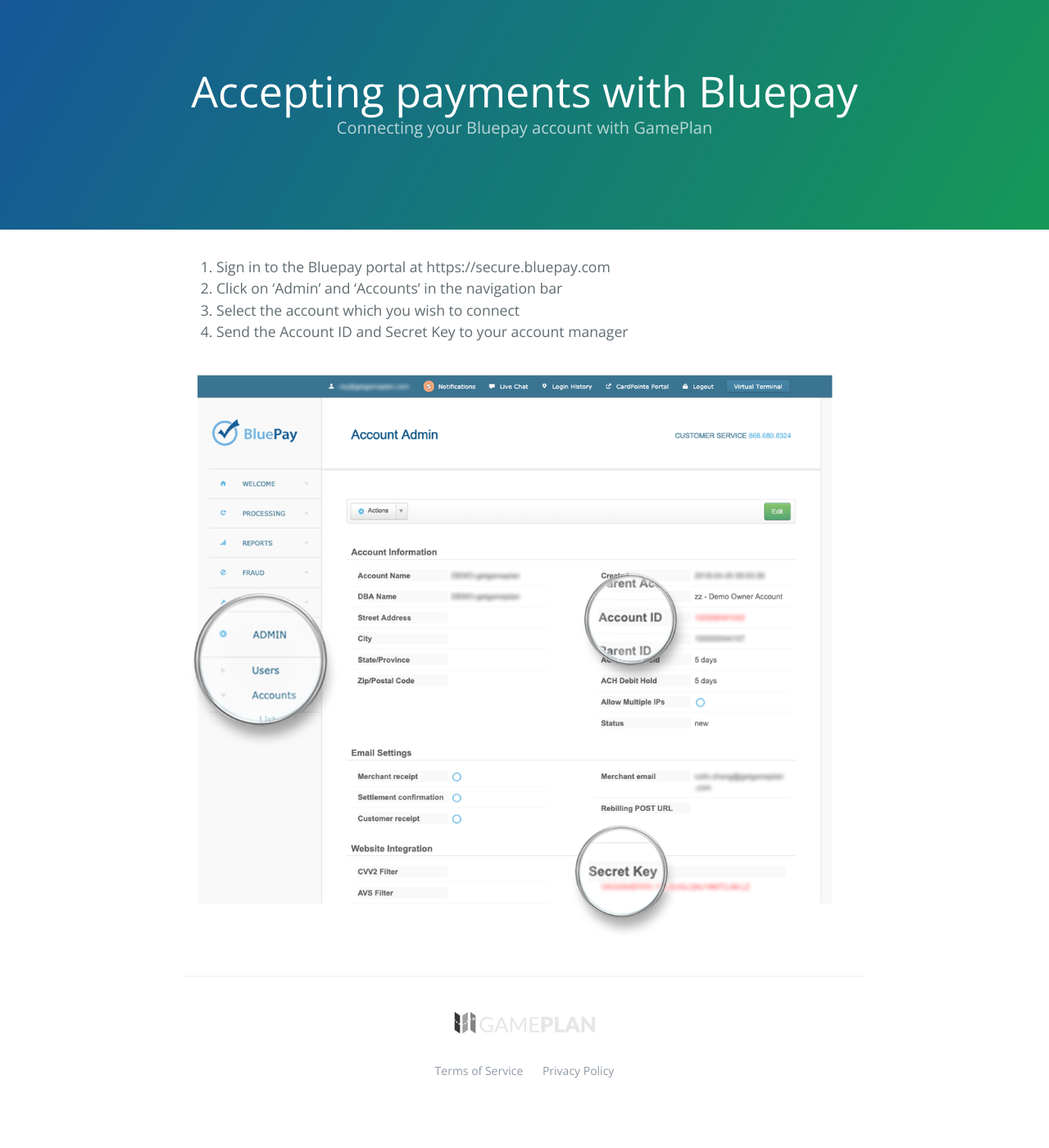
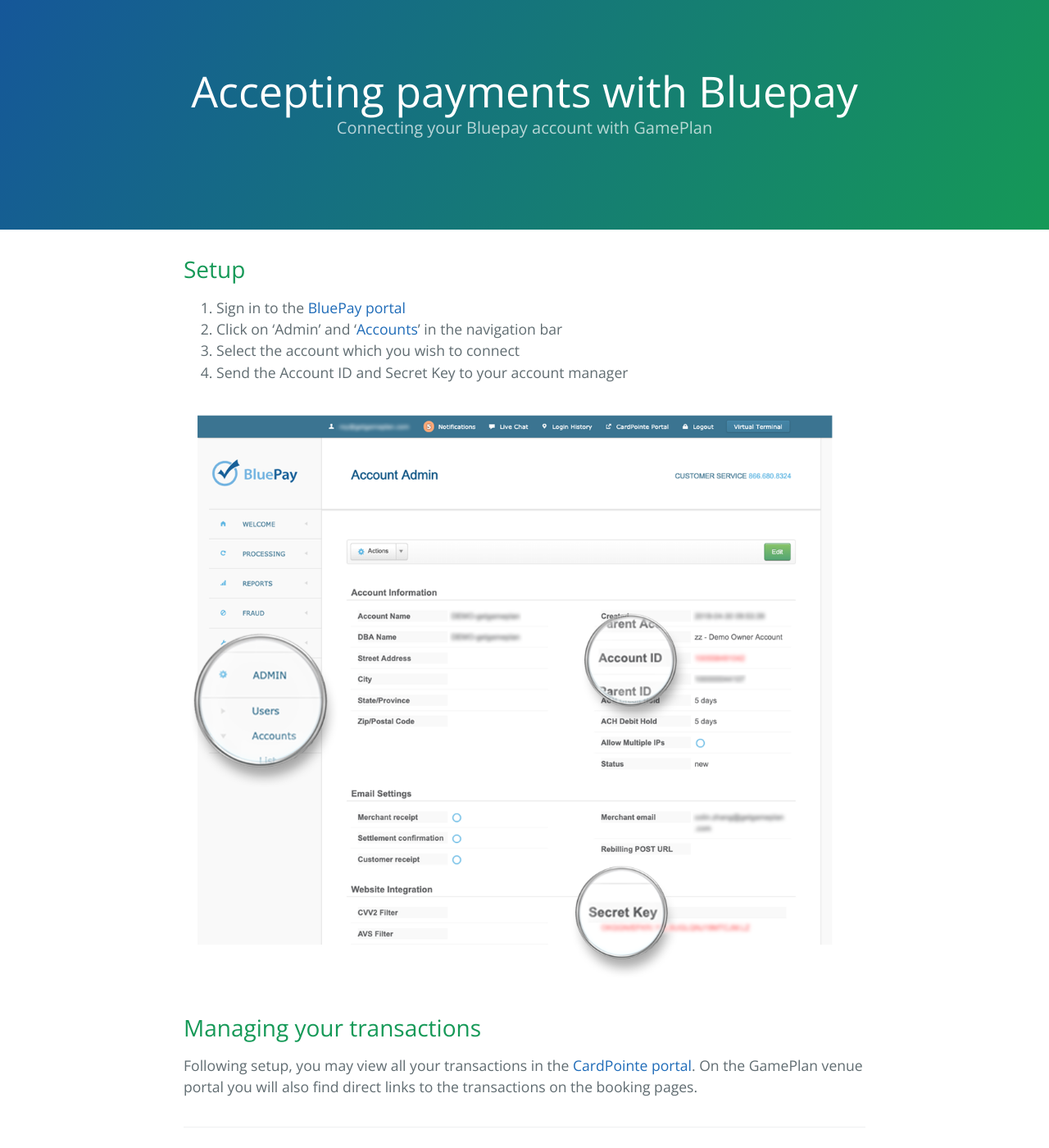
Before and after one commit to gpln/help, a Jekyll site: the page built from venue-support/accepting-payments-with-bluepay.md, in a window 1280 px wide and 1400 px high. Shown: the whole window at 82% size. Built offline with Jekyll 4.4.1, drawn with Linux system fonts in a browser that asks for light colours.

Commit message:
Fix links and add more detail

```diff
--- a/venue-support/accepting-payments-with-bluepay.md
+++ b/venue-support/accepting-payments-with-bluepay.md
@@ -4,9 +4,13 @@
 description: Connecting your Bluepay account with GamePlan
 ---
 
-1. Sign in to the Bluepay portal at https://secure.bluepay.com
-2. Click on 'Admin' and 'Accounts' in the navigation bar
+### Setup
+1. Sign in to the [BluePay portal](https://secure.bluepay.com)
+2. Click on 'Admin' and '[Accounts](https://secure.bluepay.com/account/accountlist)' in the navigation bar
 3. Select the account which you wish to connect
 4. Send the Account ID and Secret Key to your account manager
 
 ![Bluepay settings](images/bluepay.png)
+
+### Managing your transactions
+Following setup, you may view all your transactions in the [CardPointe portal](https://cardpointe.com). On the GamePlan venue portal you will also find direct links to the transactions on the booking pages.
```
